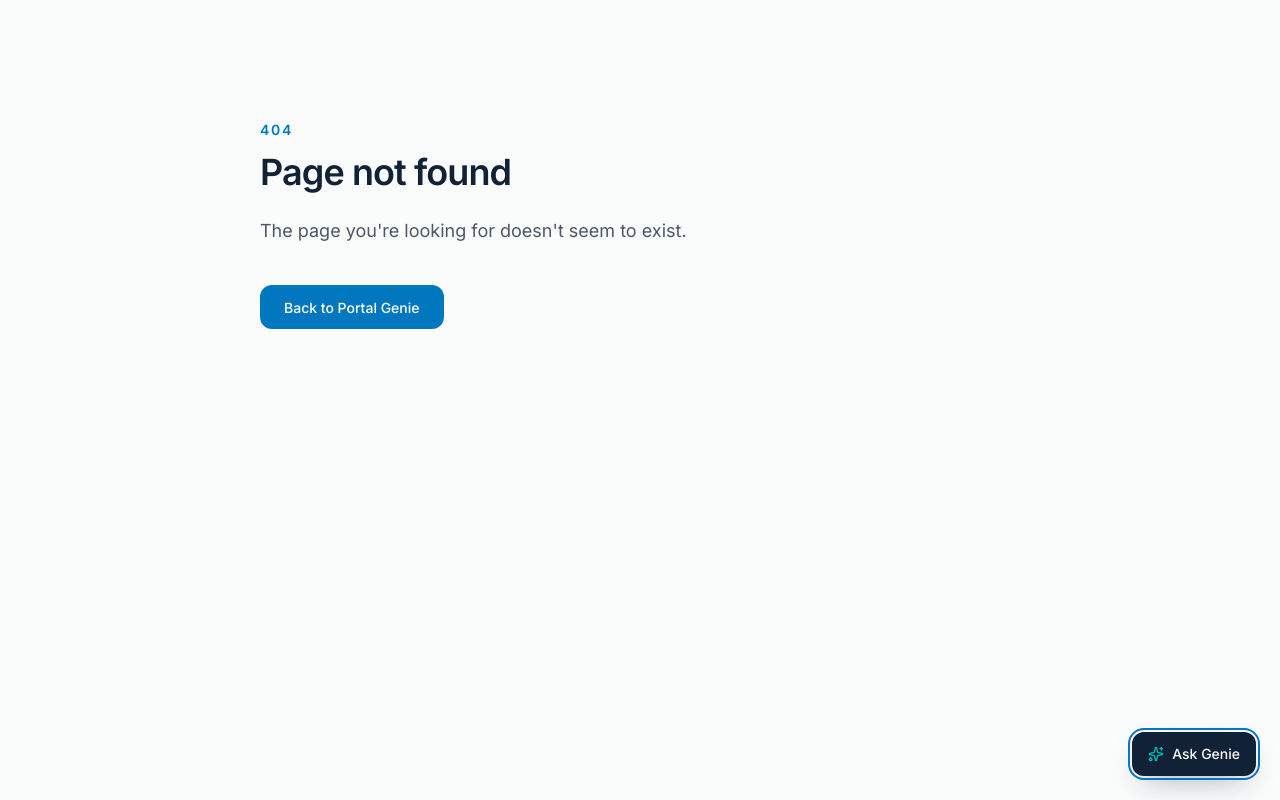
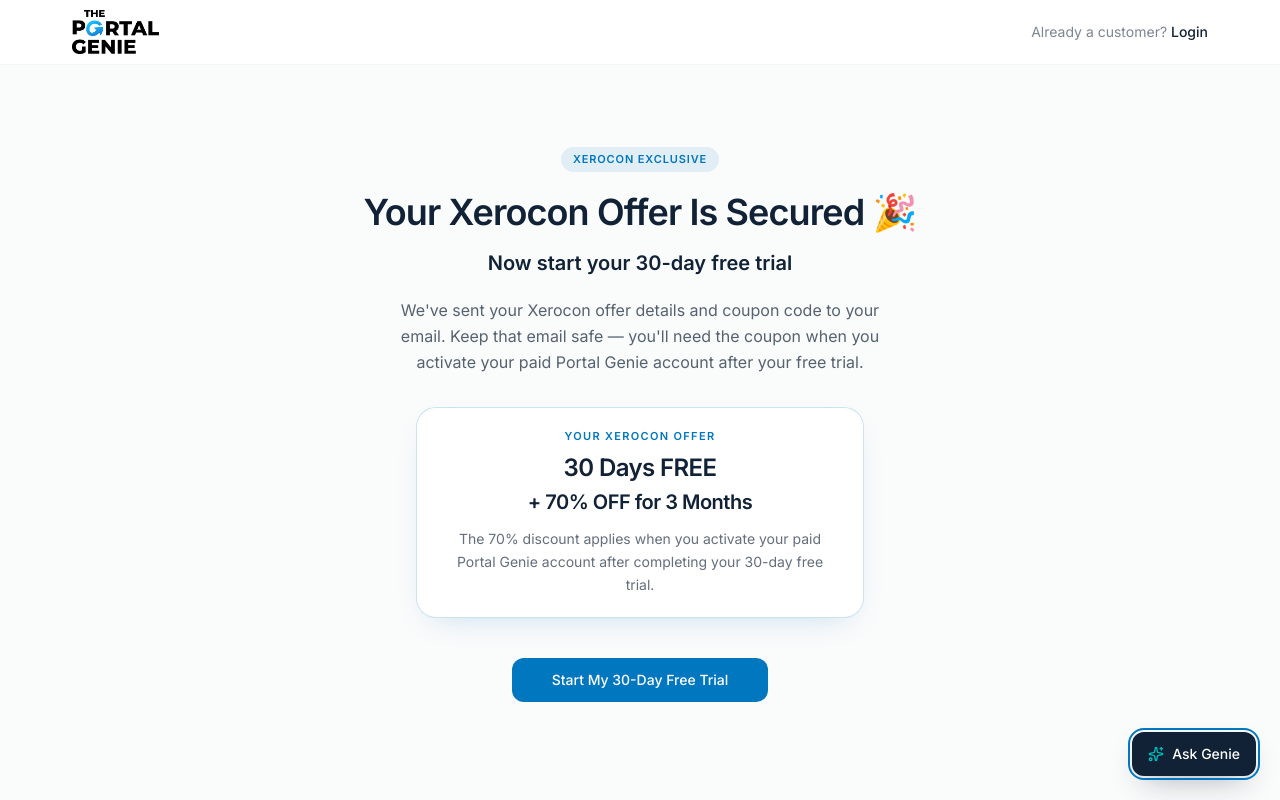
Before and after one commit to ThePortalGenie/portal-genie-site, a Next.js app: page /xerocon/activate in a window 1280 px wide. Before the commit this address had no page. Built offline with nearby package versions, Linux system fonts and the light colour scheme.

Commit message:
Denver Event Special Process

```diff
--- /dev/null
+++ b/app/xerocon/activate/page.tsx
@@ -0,0 +1,14 @@
+import type { Metadata } from "next";
+import { noIndexPageMetadata } from "@/config/seo";
+import { site } from "@/config/site";
+import { xeroconPage } from "@/content/xerocon";
+import { XeroconActivate } from "@/components/xerocon/XeroconActivate";
+
+export const metadata: Metadata = noIndexPageMetadata({
+  title: `${xeroconPage.activate.metadata.title} | ${site.title}`,
+  description: xeroconPage.activate.metadata.description,
+});
+
+export default function XeroconActivatePage() {
+  return <XeroconActivate />;
+}
--- /dev/null
+++ b/components/xerocon/XeroconActivate.tsx
@@ -0,0 +1,65 @@
+import { xeroconPage } from "@/content/xerocon";
+import { TrackedButtonLink } from "@/components/analytics/TrackedButtonLink";
+import { XeroconHeader } from "@/components/xerocon/XeroconHeader";
+import { Container } from "@/components/ui/Container";
+
+export function XeroconActivate() {
+  const { activate } = xeroconPage;
+
+  return (
+    <div className="flex min-h-full flex-col bg-background">
+      <XeroconHeader />
+
+      <main className="flex flex-1 items-center py-10 sm:py-16 md:py-20">
+        <Container>
+          <div className="mx-auto max-w-xl text-center">
+            <p className="inline-flex items-center rounded-badge bg-portal-blue/10 px-3 py-1 text-[11px] font-semibold uppercase tracking-[0.08em] text-portal-blue">
+              {activate.eyebrow}
+            </p>
+
+            <h1 className="mt-5 text-[1.75rem] font-semibold leading-[1.15] tracking-tight text-portal-navy sm:text-4xl">
+              {activate.headline}
+            </h1>
+
+            <h2 className="mt-3 text-lg font-semibold text-portal-navy sm:mt-4 sm:text-xl">
+              {activate.subheadline}
+            </h2>
+
+            <p className="mx-auto mt-4 max-w-lg text-sm leading-relaxed text-portal-navy/70 sm:mt-5 sm:text-base">
+              {activate.emailReminder}
+            </p>
+
+            <div className="mx-auto mt-6 inline-flex w-full max-w-md flex-col items-center rounded-card border border-portal-blue/20 bg-surface px-5 py-4 shadow-[0_12px_32px_-16px_rgba(0,119,190,0.25)] sm:mt-8 sm:px-7 sm:py-5">
+              <p className="text-[11px] font-semibold uppercase tracking-[0.12em] text-portal-blue">
+                {activate.offer.heading}
+              </p>
+              <p className="mt-2 text-xl font-semibold tracking-tight text-portal-navy sm:text-2xl">
+                {activate.offer.freeTrial}
+              </p>
+              <p className="mt-1 text-lg font-semibold tracking-tight text-portal-navy sm:text-xl">
+                {activate.offer.discount}
+              </p>
+              <p className="mt-3 text-xs leading-relaxed text-portal-navy/65 sm:text-sm">
+                {activate.offer.discountNote}
+              </p>
+            </div>
+
+            <div className="mt-8 sm:mt-10">
+              <TrackedButtonLink
+                href={activate.primaryCta.href}
+                className="w-full sm:mx-auto sm:w-auto sm:min-w-[16rem]"
+                track={{
+                  type: "trial_start",
+                  ctaLocation: "xerocon_activate",
+                  linkUrl: activate.primaryCta.href,
+                }}
+              >
+                {activate.primaryCta.label}
+              </TrackedButtonLink>
+            </div>
+          </div>
+        </Container>
+      </main>
+    </div>
+  );
+}
--- a/components/xerocon/XeroconHero.tsx
+++ b/components/xerocon/XeroconHero.tsx
@@ -29,6 +29,9 @@
             </p>
             <p className="mt-0.5 text-lg font-semibold tracking-tight text-portal-navy sm:text-xl">
               {hero.offerTitle}
+            </p>
+            <p className="mt-2 max-w-md text-xs leading-relaxed text-portal-navy/65 sm:text-sm">
+              {hero.offerDetail}
             </p>
           </div>
 
--- a/config/seo.ts
+++ b/config/seo.ts
@@ -128,6 +128,7 @@
   "/faq",
   "/youtube",
   "/xerocon",
+  "/xerocon/activate",
 ] as const;
 
 export type NoIndexRoute = (typeof NOINDEX_ROUTES)[number];
--- a/config/xerocon.ts
+++ b/config/xerocon.ts
@@ -19,9 +19,12 @@
    */
   offerExpiry: null as string | null,
 
-  /** Dedicated campaign signup / claim-offer URL */
+  /** Zoho lead capture form for Xerocon claim-offer CTAs */
   signupUrl:
-    "https://app.theportalgenie.com/app/register?registerPage=true&packageId=PRO_CUSTOMER_PORTAL",
+    "https://forms.zohopublic.com/naggingpanda/form/XeroRoadShows20261/formperma/_vnEnH7J8re1zzNUTpUiQoPUCfLj7njmXxUomyyFtWY",
+
+  /** Existing Core plan 30-day free trial registration — post-Zoho activation hand-off */
+  trialStartUrl: links.premiumStartFree,
 
   pricing: {
     currencyNote: "Prices shown in USD. Contact us for other currencies.",
--- a/content/xerocon.ts
+++ b/content/xerocon.ts
@@ -17,8 +17,10 @@
     headline: "Your Client Portal.\nConnected to Xero.\nBuilt for Better Client Service.",
     description:
       "Give your clients one secure place for documents, communication and the information they need — connected directly to Xero.",
-    offerLabel: "XEROCON",
-    offerTitle: "SPECIAL PRICING",
+    offerLabel: "XEROCON EXCLUSIVE",
+    offerTitle: "30 Days FREE + 70% OFF for 3 Months",
+    offerDetail:
+      "Start with a 30-day free trial. When you activate your paid account after the trial, get 70% off for the following 3 months. Claim below — your Xerocon coupon code will be sent to you; keep it for activation.",
     primaryCta: {
       label: "Claim Xerocon Pricing",
       href: xeroconCampaign.signupUrl,
@@ -146,4 +148,27 @@
       href: xeroconCampaign.links.bookDemo,
     },
   },
+  activate: {
+    metadata: {
+      title: "Activate Your Xerocon Offer",
+      description:
+        "Your Xerocon offer is secured. Start your Portal Genie 30-day free trial — your coupon code will be needed when you activate your paid account after the trial.",
+    },
+    eyebrow: "XEROCON EXCLUSIVE",
+    headline: "Your Xerocon Offer Is Secured 🎉",
+    subheadline: "Now start your 30-day free trial",
+    emailReminder:
+      "We've sent your Xerocon offer details and coupon code to your email. Keep that email safe — you'll need the coupon when you activate your paid Portal Genie account after your free trial.",
+    offer: {
+      heading: "Your Xerocon Offer",
+      freeTrial: "30 Days FREE",
+      discount: "+ 70% OFF for 3 Months",
+      discountNote:
+        "The 70% discount applies when you activate your paid Portal Genie account after completing your 30-day free trial.",
+    },
+    primaryCta: {
+      label: "Start My 30-Day Free Trial",
+      href: xeroconCampaign.trialStartUrl,
+    },
+  },
 } as const;
--- a/lib/analytics/events.ts
+++ b/lib/analytics/events.ts
@@ -41,6 +41,7 @@
   | "features_final_cta"
   | "xerocon_hero"
   | "xerocon_final"
+  | "xerocon_activate"
   | "platform"
   | "contact_page";
 
```
